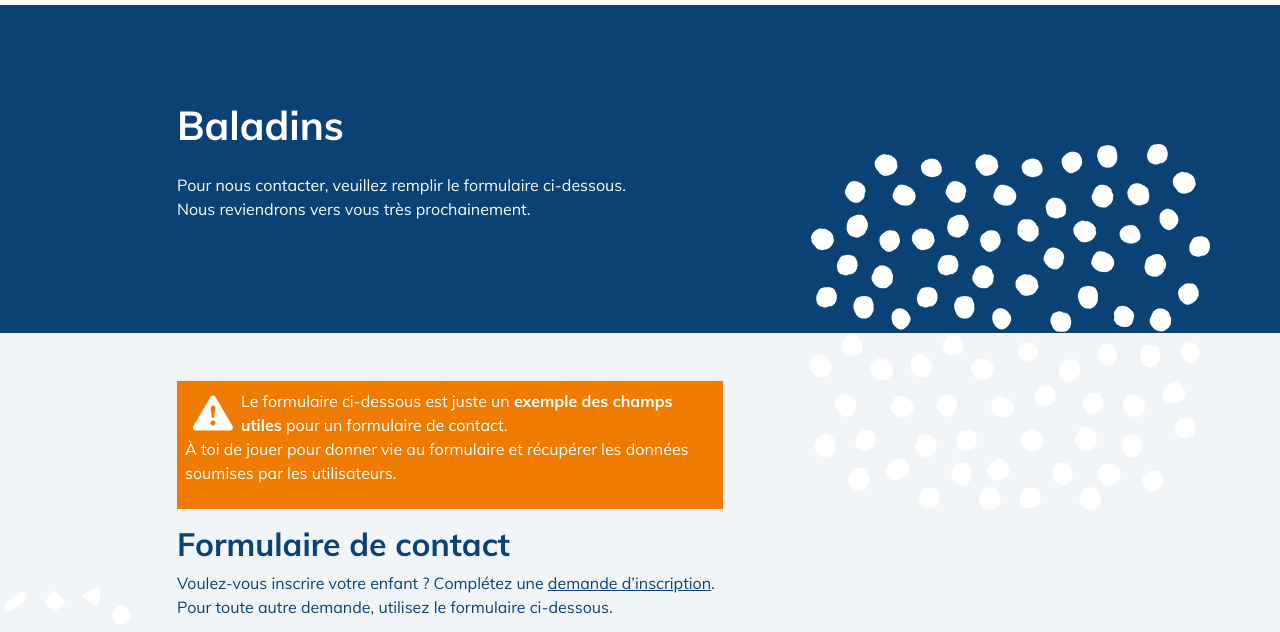
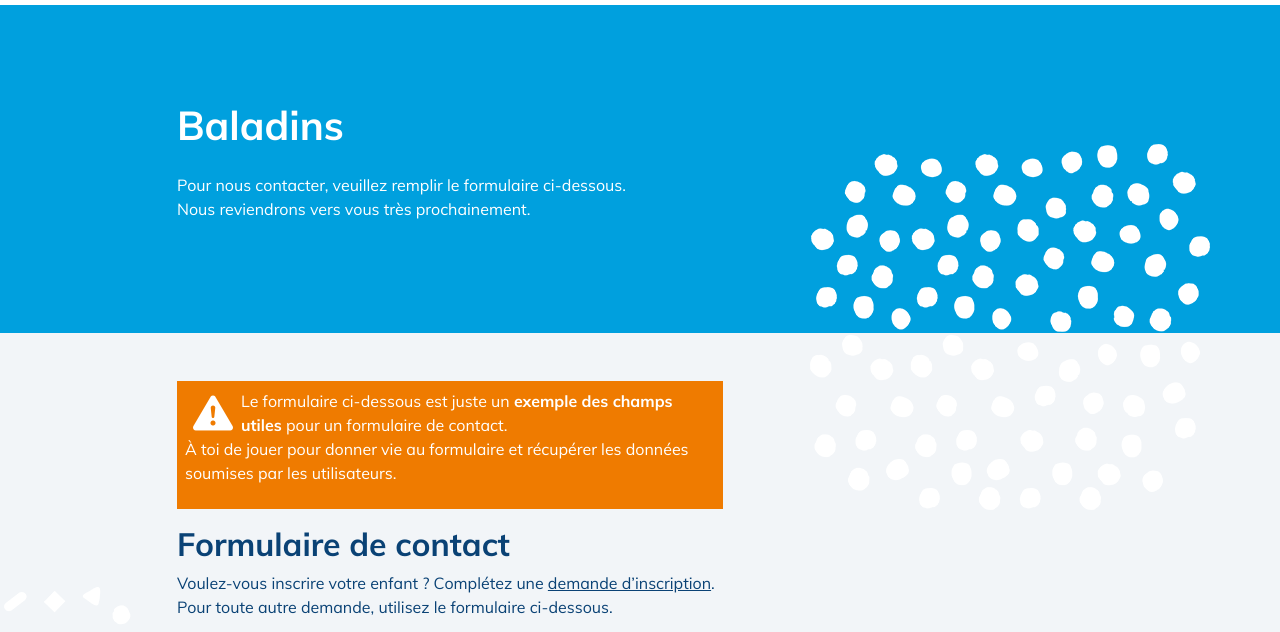
Before and after one commit to Sifaka05/site-unite, a website: page baladins.html in a window 1280 px wide. Shown: the part 139-771 px from the top of the page. Drawn offline with nearby package versions, Linux system fonts and the light colour scheme.

Commit message:
Update baladins.html

```diff
--- a/baladins.html
+++ b/baladins.html
@@ -53,7 +53,7 @@
         </div>
     </header>
     <article>
-        <div class="bg-ls-bleu-fonce">
+        <div class="bg-ls-baladins">
             <div class="container">
                 <div class="row topping-baladins topping-white topping-bottom-overflow topping-right topping-large">
                     <div class="col-11 offset-md-1 pb-5 mt-5">
```
